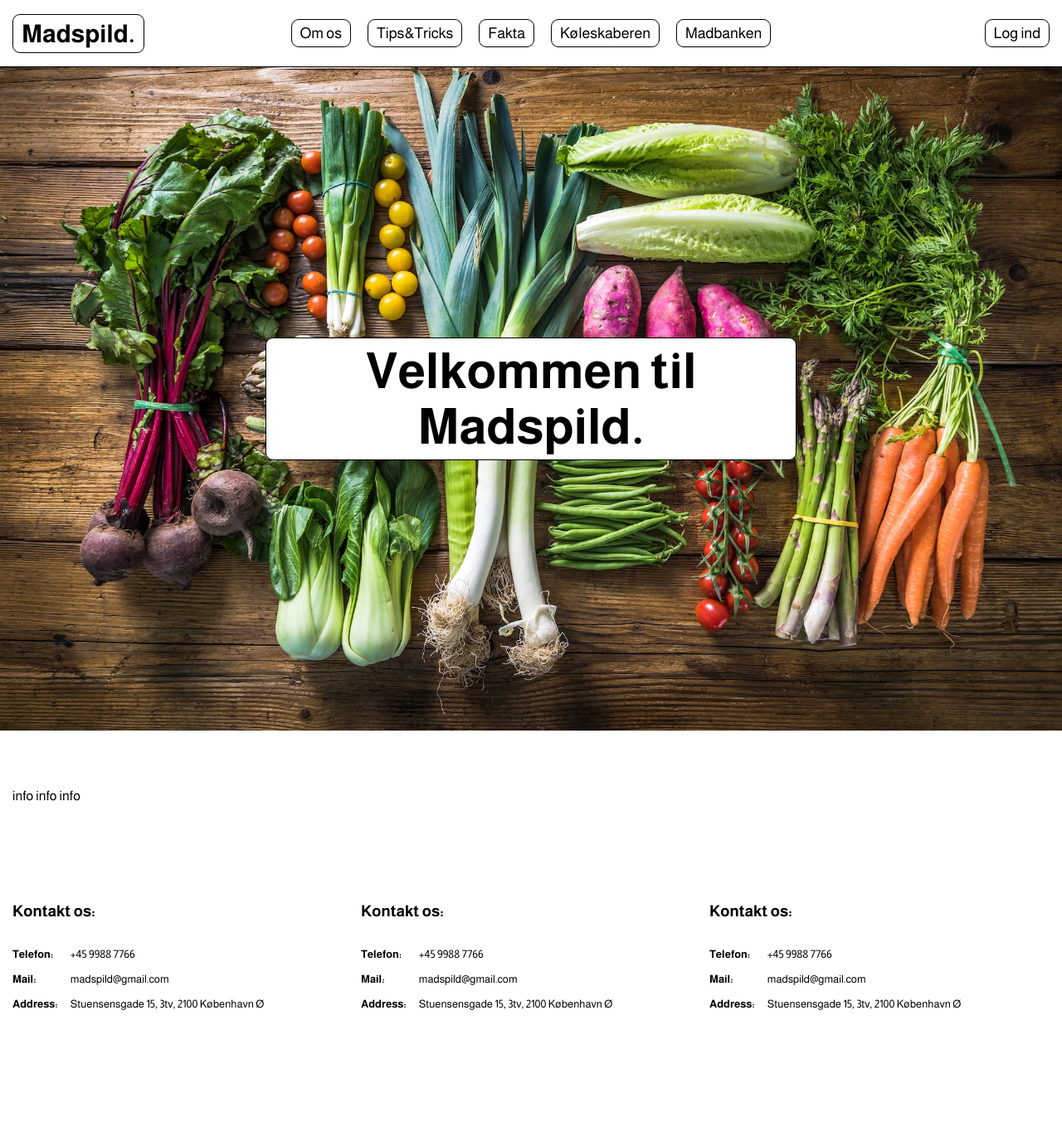
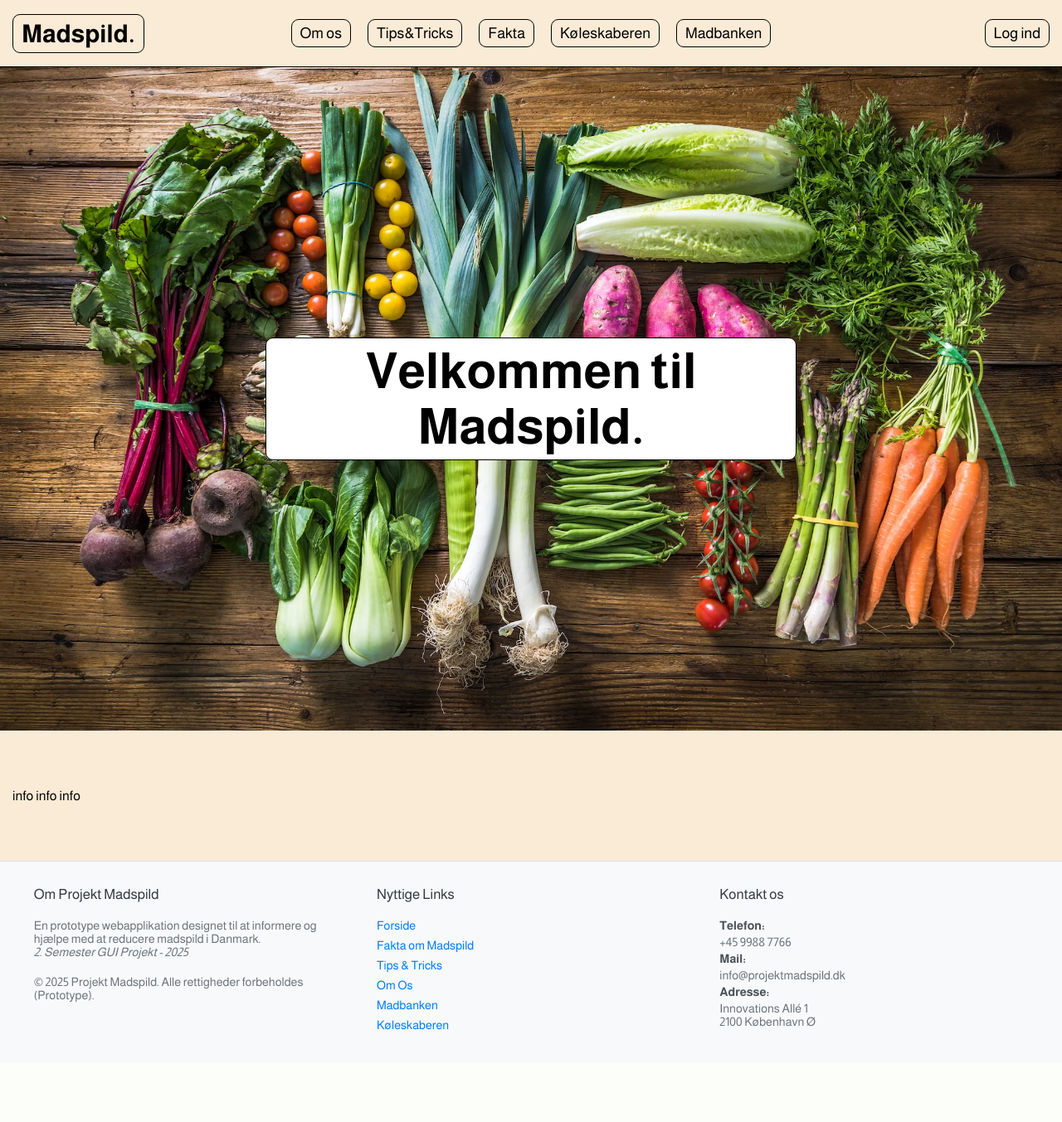
Before and after one commit to Krymmel-Kaemperne/Madspild, a Spring Boot app: page / in a window 1280 px wide. Shown: the whole page at 83% size. After the commit the page ends 1242 px from the top, so only its background shows below. Run offline with Spring Boot 4, Linux system fonts and the light colour scheme.

Commit message:
UI rettelser

```diff
--- a/src/main/resources/static/stylesheet.css
+++ b/src/main/resources/static/stylesheet.css
@@ -9,14 +9,16 @@
 
 body {
     font-family: "Almarai", sans-serif;
+    background-color: antiquewhite;
+
 }
 
 .container {
+
 }
 
 header {
     margin: 15px;
-    background-color: white;
     height: 50px;
     display: grid;
     grid-template-columns: 1fr auto 1fr;
@@ -114,33 +116,50 @@ header {
 
 }
 
-footer {
-    background-color: white;
-    height: 300px;
-    margin: 15px 15px;
-    display: grid;
-    grid-template-columns: 1fr 1fr 1fr;
-    gap: 10px;
+.footer-links {
+    list-style: none;
+    padding: 0;
+    margin: 0;
+}
+.footer-links li {
+    margin-bottom: 8px;
+}
+.footer-links a {
+    text-decoration: none;
+    color: #007bff; /* Example link color */
+}
+.footer-links a:hover {
+    text-decoration: underline;
 }
 
+footer {
+    display: flex;
+    justify-content: space-around;
+    padding: 30px 20px; /* Added more padding */
+    background-color: #f8f9fa; /* Light grey background */
+    border-top: 1px solid #dee2e6;
+    color: #6c757d; /* Grey text color */
+    font-size: 0.9em;
+}
 .footer-column {
-    margin-top: 50px;
+    width: 30%;
+    padding: 0 15px; /* Add some padding within columns */
+}
+.footer-column h3 {
+    color: #343a40; /* Darker heading color */
+    margin-bottom: 20px; /* More space below heading */
+    font-weight: 500;
+}
+.contact-column p {
+    margin: 4px 0;
+}
+.contact-column strong {
+    color: #495057; /* Slightly darker label */
 }
 
-
-.contact-column {
-    display: grid;
-    grid-template-columns: auto auto;
-    gap: 15px 15px;
-    justify-content: left; /* Aligns everything to the right */
-    text-align: left;
-    align-items: center;
-}
-
-.contact-column p {
-    font-size: 13px;
-    margin: 0; /* Removes default margins */
-    white-space: nowrap; /* Prevents text from breaking */
+/* Aktiv viser hvilken underside man er inde på. */
+.aktiv{
+    background-color: lightgreen;
 }
 
 /* Om os Sektion */
--- a/src/main/resources/templates/index.html
+++ b/src/main/resources/templates/index.html
@@ -45,43 +45,45 @@
 
     <footer>
         <div class="footer-column">
-            <h3>Kontakt os: </h3>
-            <br> <br>
+            <!-- Column 1: About the Project -->
+            <h3>Om Projekt Madspild</h3>
+            <p>
+                En prototype webapplikation designet til at informere og hjælpe
+                med at reducere madspild i Danmark.
+            </p>
+            <p>
+                <em>2. Semester GUI Projekt - 2025</em>
+            </p>
+            <p style="margin-top: 20px;">
+                &copy; 2025 Projekt Madspild. Alle rettigheder forbeholdes (Prototype).
+            </p>
+        </div>
+
+        <div class="footer-column">
+            <!-- Column 2: Useful Links (Using Thymeleaf th:href) -->
+            <h3>Nyttige Links</h3>
+            <ul class="footer-links">
+                <li><a th:href="@{/}">Forside</a></li> <!-- Link to home controller mapping -->
+                <li><a th:href="@{/fakta}">Fakta om Madspild</a></li> <!-- Link to /fakta controller mapping -->
+                <li><a th:href="@{/tipstricks}">Tips & Tricks</a></li> <!-- Example: Link to /tips controller mapping -->
+                <li><a th:href="@{/omos}">Om Os</a></li> <!-- Example: Link to /om-os controller mapping -->
+                <li><a th:href="@{/madbanken}">Madbanken</a></li><!-- Example: Link to /kontakt controller mapping -->
+                <li><a th:href="@{/koleskaberen}">Køleskaberen</a></li>
+            </ul>
+        </div>
+
+        <div class="footer-column">
+            <!-- Column 3: Contact Information -->
+            <h3>Kontakt os</h3>
             <div class="contact-column">
-                <p><Strong>Telefon:</Strong></p>
+                <p><strong>Telefon:</strong></p>
                 <p>+45 9988 7766</p>
-                <p><Strong>Mail:</Strong></p>
-                <p>madspild@gmail.com </p>
-                <p><Strong>Address:</Strong></p>
-                <p>Stuensensgade 15, 3tv, 2100 København Ø </p>
+                <p><strong>Mail:</strong></p>
+                <p>info@projektmadspild.dk</p> <!-- Placeholder -->
+                <p><strong>Adresse:</strong></p>
+                <p>Innovations Allé 1<br>2100 København Ø</p> <!-- Placeholder -->
             </div>
-
-        </div>
-        <div class="footer-column">
-            <h3>Kontakt os: </h3>
-            <br> <br>
-            <div class="contact-column">
-                <p><Strong>Telefon:</Strong></p>
-                <p>+45 9988 7766</p>
-                <p><Strong>Mail:</Strong></p>
-                <p>madspild@gmail.com </p>
-                <p><Strong>Address:</Strong></p>
-                <p>Stuensensgade 15, 3tv, 2100 København Ø </p>
-            </div>
-
-        </div>
-        <div class="footer-column">
-            <h3>Kontakt os: </h3>
-            <br> <br>
-            <div class="contact-column">
-                <p><Strong>Telefon:</Strong></p>
-                <p>+45 9988 7766</p>
-                <p><Strong>Mail:</Strong></p>
-                <p>madspild@gmail.com </p>
-                <p><Strong>Address:</Strong></p>
-                <p>Stuensensgade 15, 3tv, 2100 København Ø </p>
-            </div>
-
+            <!-- Optional: Add social media icons here if relevant -->
         </div>
     </footer>
 
--- a/src/main/resources/templates/tipstricks.html
+++ b/src/main/resources/templates/tipstricks.html
@@ -19,7 +19,7 @@
       <a th:href="@{/madbanken}">Madbanken</a>
       <a th:href="@{/koleskaberen}">Køleskaberen</a>
       <a th:href="@{/fakta}">Fakta</a>
-      <a th:href="@{/tipstricks}">Tips&Tricks</a>
+      <a class="aktiv" th:href="@{/tipstricks}">Tips&Tricks</a>
       <a th:href="@{/omos}">Om os</a>
     </div>
     <div class="log-in">
```
